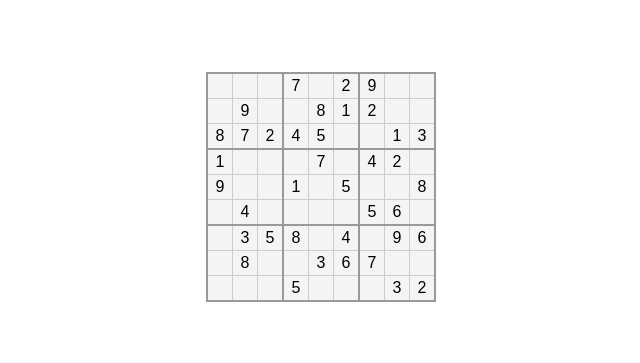
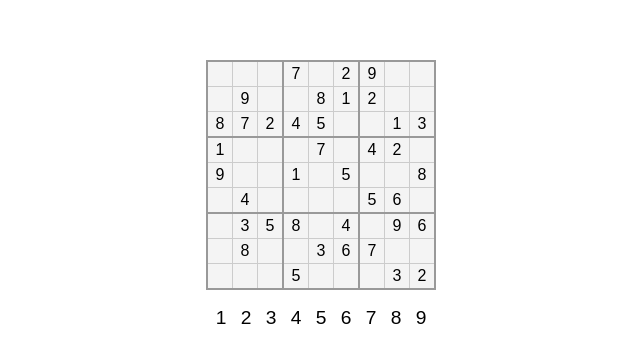
Before and after one commit to msoffredi/sudoku-board-for-teaching, a React (Create React App) app: page / in a window 1280 px wide. Shown: the part 213-576 px from the top of the page, without its empty margins (319-959 px from the left). Built offline with nearby package versions, Linux system fonts and the light colour scheme.

Commit message:
Added nnumbers bar and editable cells

```diff
--- /dev/null
+++ b/src/components/NumBar/NumBar.scss
@@ -0,0 +1,35 @@
+@import '../../styles/colors.scss';
+
+#numbar {
+    * {
+        padding: 0;
+        margin: 0;
+        box-sizing: border-box;
+        font-family: Arial, Helvetica, sans-serif;
+        font-size: 1.2rem;
+        line-height: 1.3;
+    }
+
+    display: flex;
+    justify-content: center;
+    width: fit-content;
+    margin: auto;
+
+    .num-cell {
+        width: 1.5rem;
+        height: 1.5rem;
+        margin-right: 1px;
+        text-align: center;
+    }
+
+    .num-cell:last-child {
+        margin-right: 0;
+    }
+
+    .num-cell:hover {
+        cursor: pointer;
+        background-color: $color-light;
+        color: $color-cell-selected;
+        color: $color-edit;
+    }
+}
--- /dev/null
+++ b/src/components/NumBar/NumBar.tsx
@@ -0,0 +1,29 @@
+import React from "react";
+import { SudokuNumbers } from "../Cell/Cell";
+import './NumBar.scss';
+
+interface NumBarProps {
+    cellOnClick: (num: SudokuNumbers) => void;
+}
+
+export class NumBar extends React.Component<NumBarProps> {
+    generateNumbers = (): JSX.Element[] => {
+        const numbers: SudokuNumbers[] = [1,2,3,4,5,6,7,8,9];
+        return numbers.map((num: SudokuNumbers, index: number) => {
+            return (
+                <div
+                    key={index}
+                    className="num-cell"
+                    onClick={() => this.props.cellOnClick(num)}
+                >{num}</div>);
+        });
+    };
+
+    render() {
+        return (
+            <div id="numbar">
+                {this.generateNumbers()}
+            </div>
+        );
+    }
+}
--- a/src/components/Sudoku/Sudoku.tsx
+++ b/src/components/Sudoku/Sudoku.tsx
@@ -5,6 +5,7 @@ import './Sudoku.scss';
 import { SelectedCell, StoreState } from "../../reducers";
 import { connect } from "react-redux";
 import { setSelectedCellCoordinates, setSelectedCellValue } from "../../actions";
+import { NumBar } from "../NumBar/NumBar";
 
 export type SudokuValues = [
     CellGroupValues,
@@ -40,15 +41,31 @@ class SudokuComponent extends React.Component<SudokuProps, SudokuState> {
     selectCell = (coordinates: CellCoordinates): void => {
         this.props.setSelectedCellCoordinates(coordinates);
 
-        const value = this.props.values[coordinates.group-1][coordinates.cell-1];
+        const value = this.state.values[coordinates.group-1][coordinates.cell-1];
 
         if (value === null || typeof value !== 'object') {
             this.props.setSelectedCellValue(value);
         }
-    }
+    };
 
-    renderSudoku() {
-        return this.props.values.map(
+    selectNumber = (num: SudokuNumbers): void => {
+        const selectedCell = this.props.selectedCell;
+
+        if (!selectedCell.coordinates
+            || this.props.values[selectedCell.coordinates.group-1][selectedCell.coordinates.cell-1]) {
+
+            return;
+        }
+
+        let newValues = JSON.parse(JSON.stringify(this.state.values));
+        newValues[selectedCell.coordinates?.group-1][selectedCell.coordinates.cell-1] = num;
+
+        this.setState({ values: newValues });
+        this.props.setSelectedCellValue(num);
+    };
+
+    renderSudoku = () => {
+        return this.state.values.map(
             (element: CellGroupValues, index: number) => {
                 return <CellGroup
                     key={index}
@@ -58,10 +75,17 @@ class SudokuComponent extends React.Component<SudokuProps, SudokuState> {
                     />;
             }
         );
-    }
+    };
 
     render() {
-        return <div className="sudoku">{this.renderSudoku()}</div>;
+        return (
+            <div>
+                <div className="sudoku">
+                    {this.renderSudoku()}
+                </div>
+                <NumBar cellOnClick={this.selectNumber} />
+            </div>
+        );
     }
 }
 
```
